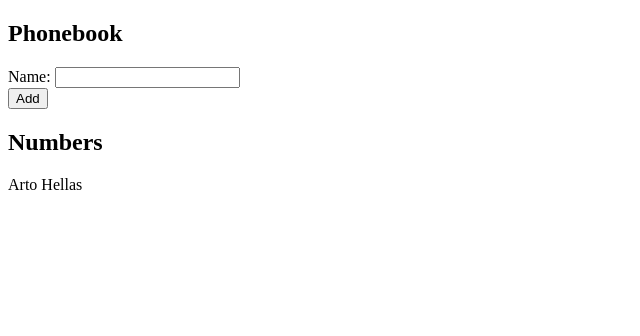
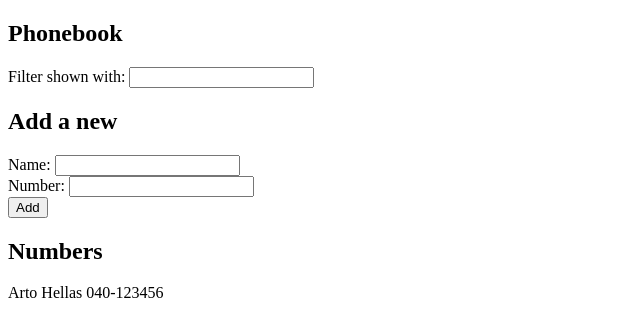
Before and after one commit to Jonatandb/FullStackOpen2022, a React (Create React App) app in the folder part2/phonebook/: page / in a window 1280 px wide. Shown: the top 336 px of the page, without its empty margins (0-640 px from the left). Built offline with nearby package versions, Linux system fonts and the light colour scheme.

Commit message:
2.8: La guía telefónica, paso 3
https://fullstackopen.com/es/part2/formularios#ejercicios-2-6-2-10

```diff
--- a/part2/phonebook/src/App.js
+++ b/part2/phonebook/src/App.js
@@ -1,11 +1,30 @@
 import React, { useState } from 'react'
 
 const App = () => {
-  const [persons, setPersons] = useState([{ name: 'Arto Hellas' }])
+  const [persons, setPersons] = useState([
+    { name: 'Arto Hellas', phone: '040-123456' },
+  ])
   const [newName, setNewName] = useState('')
+  const [newPhone, setNewPhone] = useState('')
+  const [filter, setFilter] = useState('')
+
+  const results =
+    filter === ''
+      ? persons
+      : persons.filter(person =>
+          person.name.toLowerCase().includes(filter.toLowerCase()),
+        )
 
   const handleNameChanged = e => {
     setNewName(e.target.value)
+  }
+
+  const handlePhoneChanged = e => {
+    setNewPhone(e.target.value)
+  }
+
+  const handleFilterChanged = e => {
+    setFilter(e.target.value)
   }
 
   const handleSumbit = e => {
@@ -13,25 +32,36 @@ const App = () => {
     if (persons.find(p => p.name === newName)) {
       alert(`${newName} is already added to phonebook`)
     } else {
-      setPersons([...persons, { name: newName }])
+      setPersons([...persons, { name: newName, phone: newPhone }])
       setNewName('')
+      setNewPhone('')
     }
   }
 
   return (
     <div>
       <h2>Phonebook</h2>
+      <div>
+        Filter shown with:{' '}
+        <input onChange={handleFilterChanged} value={filter} />
+      </div>
+      <h2>Add a new</h2>
       <form onSubmit={handleSumbit}>
         <div>
           Name: <input onChange={handleNameChanged} value={newName} />
+        </div>
+        <div>
+          Number: <input onChange={handlePhoneChanged} value={newPhone} />
         </div>
         <div>
           <button type='submit'>Add</button>
         </div>
       </form>
       <h2>Numbers</h2>
-      {persons.map(person => (
-        <p key={person.name}>{person.name}</p>
+      {results.map(person => (
+        <p key={person.name}>
+          {person.name} {person.phone}
+        </p>
       ))}
     </div>
   )
```
